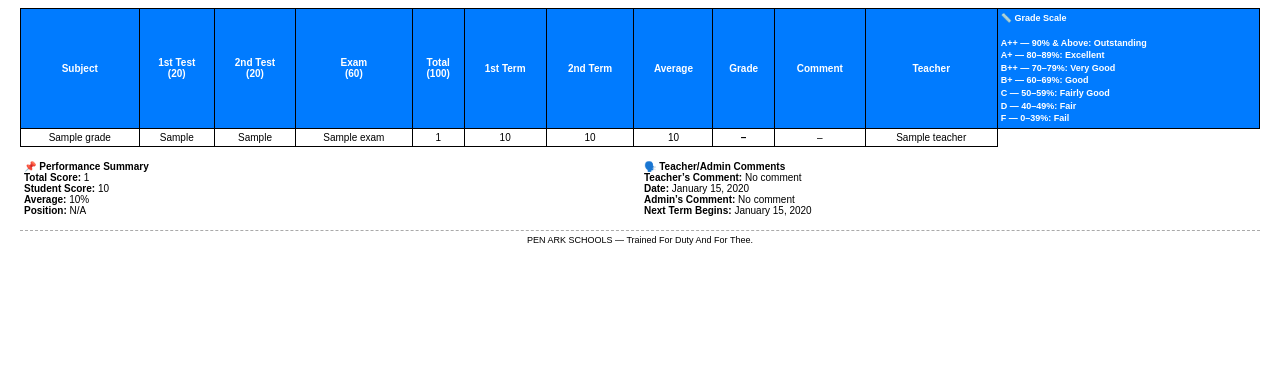
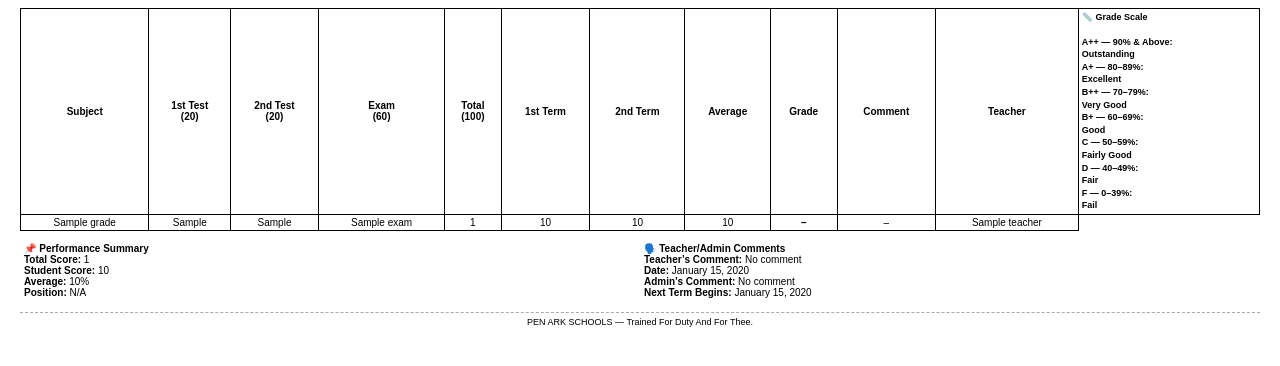
Before and after one commit to Chukwuaruka/school_portal, a Django app: template portal/templates/portal/grades_pdf.html in a window 1280 px wide. Shown: the part 107-473 px from the top of the page. Run offline with Django 5.2, Linux system fonts and the light colour scheme; the template is opened without the code that fills it: most values are stand-ins (such as "Sample title", 1, 10 or a date in 2020); grey boxes marked "Sample" are stand-in pictures.

```diff
--- a/portal/templates/portal/grades_pdf.html
+++ b/portal/templates/portal/grades_pdf.html
@@ -10,33 +10,49 @@
       margin: 20px;
       color: #000;
     }
+
     .header {
       text-align: center;
       margin-bottom: 8px;
     }
-    .header img { width: 50px; }
-    .school-name { font-size: 15px; font-weight: bold; }
-    .school-address { font-size: 9px; }
+
+    .header img {
+      width: 50px;
+    }
+
+    .school-name {
+      font-size: 15px;
+      font-weight: bold;
+    }
+
+    .school-address {
+      font-size: 9px;
+    }
 
     table {
       width: 100%;
       border-collapse: collapse;
-      margin-bottom: 8px;
+      margin-bottom: 6px;
     }
+
     th, td {
       border: 1px solid #000;
-      padding: 3px;
+      padding: 2px 3px;
       text-align: center;
       font-size: 10px;
     }
+
     th {
-      background-color: #007bff;
-      color: white;
+      background-color: transparent;
+      color: #000;
+      font-weight: bold;
     }
+
     .summary-table {
       width: 100%;
-      margin-top: 10px;
+      margin-top: 8px;
     }
+
     .summary-table td {
       border: none;
       text-align: left;
@@ -44,6 +60,7 @@
       padding: 4px;
       vertical-align: top;
     }
+
     .footer {
       text-align: center;
       font-size: 9px;
@@ -51,6 +68,7 @@
       border-top: 1px dashed #aaa;
       padding-top: 4px;
     }
+
     .grade-scale {
       text-align: left;
       font-size: 9px;
@@ -89,13 +107,13 @@
       <th>Teacher</th>
       <th rowspan="{{ grades|length|add:1 }}" class="grade-scale">
         <strong>📏 Grade Scale</strong><br><br>
-        A++ — 90% & Above: Outstanding<br>
-        A+ — 80–89%: Excellent<br>
-        B++ — 70–79%: Very Good<br>
-        B+ — 60–69%: Good<br>
-        C — 50–59%: Fairly Good<br>
-        D — 40–49%: Fair<br>
-        F — 0–39%: Fail
+        A++ — 90% & Above:<br> Outstanding<br>
+        A+ — 80–89%:<br> Excellent<br>
+        B++ — 70–79%:<br> Very Good<br>
+        B+ — 60–69%:<br> Good<br>
+        C — 50–59%:<br> Fairly Good<br>
+        D — 40–49%:<br> Fair<br>
+        F — 0–39%:<br> Fail
       </th>
     </tr>
   </thead>
```
